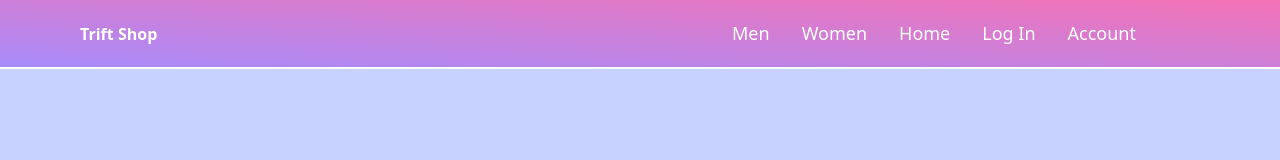
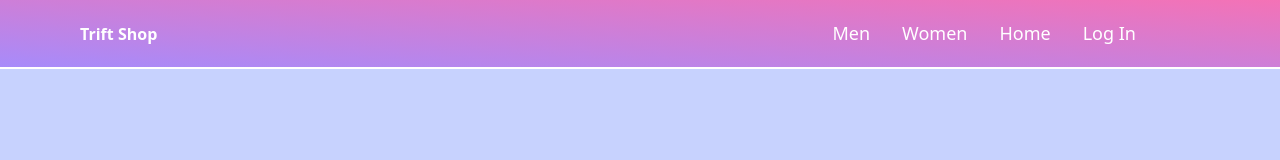
Before and after one commit to TheHarlequinOfHate/SecondHandShopSPA, a React (Vite) app in the folder client/: page / in a window 1280 px wide. Shown: the top 160 px of the page. Built offline with nearby package versions, Linux system fonts and the light colour scheme.

Commit message:
Dynamic navigation is working

```diff
--- a/client/src/components/header/Header.jsx
+++ b/client/src/components/header/Header.jsx
@@ -1,14 +1,27 @@
 import { Link } from "react-router-dom"
+import { AuthContext } from "../../context/AuthContext"
+import { useContext } from "react"
 
 
 export default function Header(){
-    const pages = [
-        {name: 'Men', to:'/menclothes'},
-        {name: 'Women', to:'/womenclothes'},
-        {name: 'Home', to:'/'},
-        {name: 'Log In', to:'/login'},
-        {name: 'Account', to:'/account'}
-    ]
+    const { isAuthenticated } = useContext(AuthContext)
+    let pages = {}
+    if(isAuthenticated){
+        pages = [
+            {name: 'Men', to:'/menclothes'},
+            {name: 'Women', to:'/womenclothes'},
+            {name: 'Home', to:'/'},
+            {name: 'Account', to:'/account'}
+        ]
+    } else {
+        pages = [
+            {name: 'Men', to:'/menclothes'},
+            {name: 'Women', to:'/womenclothes'},
+            {name: 'Home', to:'/'},
+            {name: 'Log In', to:'/login'},
+        ]
+    }
+
 
     return (
         <>
```
